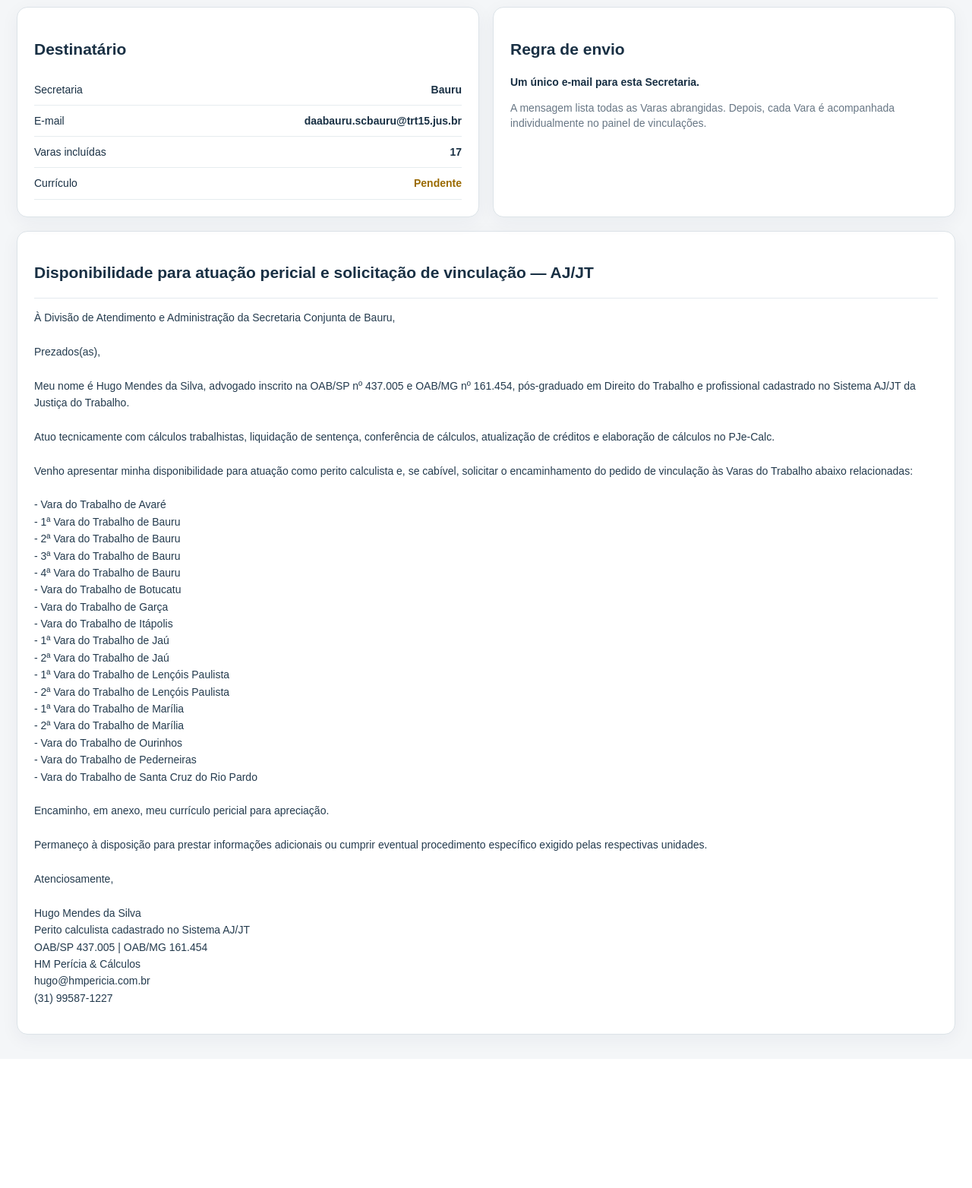
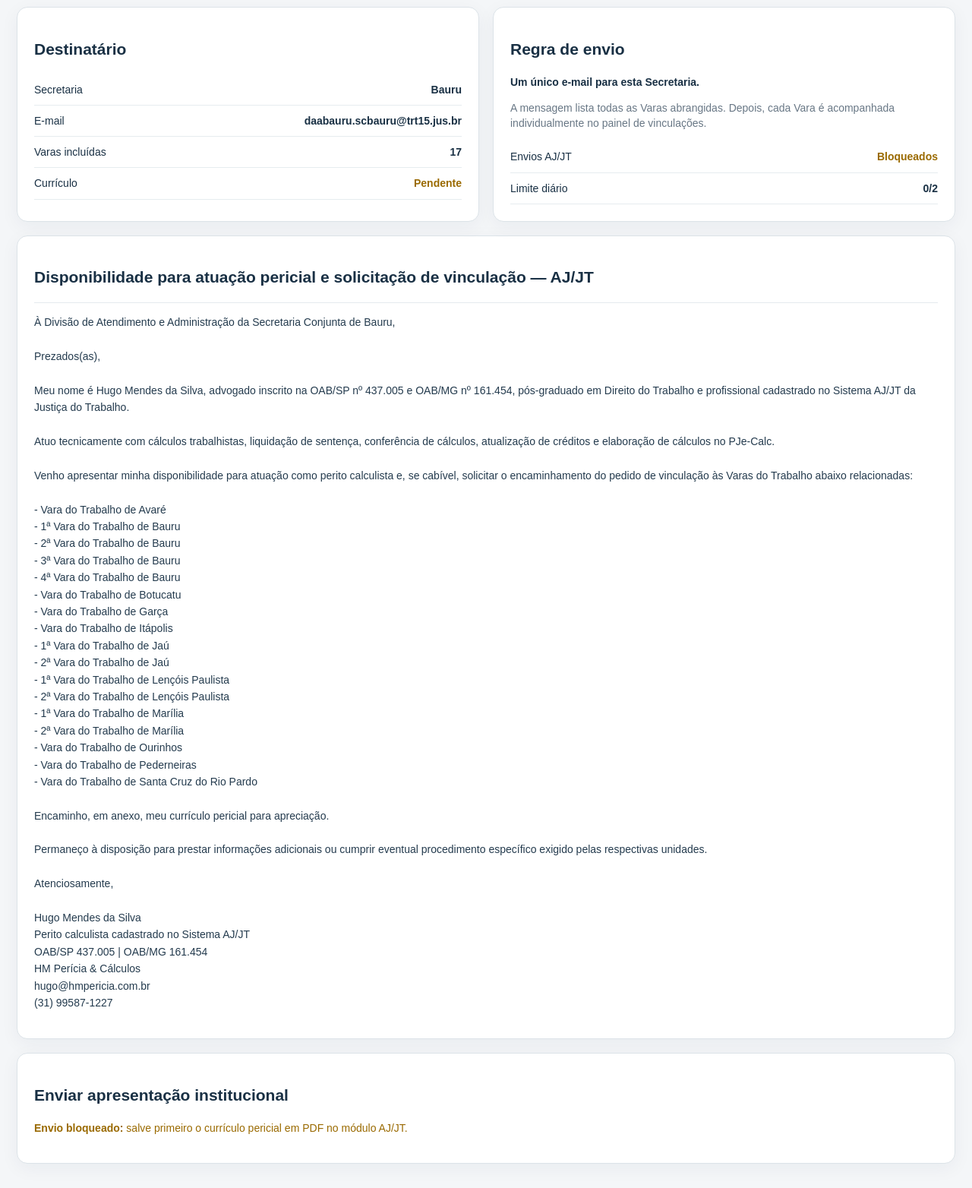
Before and after one commit to hugomsilvaadv/hm-email-disparador, a Flask app: page /ajt/trt15/secretaria/Bauru/preview in a window 1280 px wide. Shown: the part 186-1750 px from the top of the page at 76% size. Before the commit the page ends 1566 px from the top, so only its background shows below. Run offline with Flask 3, Linux system fonts and the light colour scheme; the visitor is signed in with stand-in values (Sample User, id 1); some libraries are stand-ins or nearby versions.

Commit message:
Adicionar confirmação segura de envio AJ/JT

```diff
--- a/templates/ajt_secretariat_preview.html
+++ b/templates/ajt_secretariat_preview.html
@@ -21,6 +21,12 @@
     <h2>Regra de envio</h2>
     <p><strong>Um único e-mail para esta Secretaria.</strong></p>
     <p class="muted">A mensagem lista todas as Varas abrangidas. Depois, cada Vara é acompanhada individualmente no painel de vinculações.</p>
+    <div class="status-row"><span>Envios AJ/JT</span><b class="{{ 'ok' if send_enabled else 'warn' }}">{{ 'Habilitados' if send_enabled else 'Bloqueados' }}</b></div>
+    <div class="status-row"><span>Limite diário</span><b>{{ sent_today }}/{{ daily_limit }}</b></div>
+    {% if previous %}
+      <div class="status-row"><span>Último envio</span><b class="ok">{{ previous.sent_at.strftime('%d/%m/%Y %H:%M') }}</b></div>
+      <p class="muted">Novo envio para esta Secretaria está bloqueado para evitar duplicidade. Follow-up será tratado separadamente.</p>
+    {% endif %}
   </section>
 </div>
 
@@ -29,4 +35,20 @@
   <hr>
   <pre>{{ body }}</pre>
 </section>
+
+<section class="card top-gap">
+  <h2>Enviar apresentação institucional</h2>
+  {% if not curriculum %}
+    <p class="warn"><strong>Envio bloqueado:</strong> salve primeiro o currículo pericial em PDF no módulo AJ/JT.</p>
+  {% elif previous %}
+    <p class="muted">Esta Secretaria já recebeu uma apresentação. O sistema não permite duplicar o primeiro contato.</p>
+  {% elif not send_enabled %}
+    <p class="warn"><strong>Envio ainda bloqueado:</strong> a prévia está pronta, mas a chave AJT_SEND_ENABLED permanece desligada.</p>
+  {% else %}
+    <p class="muted">Ao confirmar, será enviado um único e-mail para <strong>{{ contact_email }}</strong> com o currículo <strong>{{ curriculum.filename }}</strong> em anexo. As {{ varas|length }} Varas serão registradas como “Solicitação enviada”.</p>
+    <form method="post" action="{{ url_for('ajt_trt15_send_secretariat', secretariat=secretariat) }}" onsubmit="return confirm('Confirmar o envio institucional para a Secretaria Conjunta de {{ secretariat }}?');">
+      <button class="btn primary" type="submit">Confirmar e enviar</button>
+    </form>
+  {% endif %}
+</section>
 {% endblock %}
```
